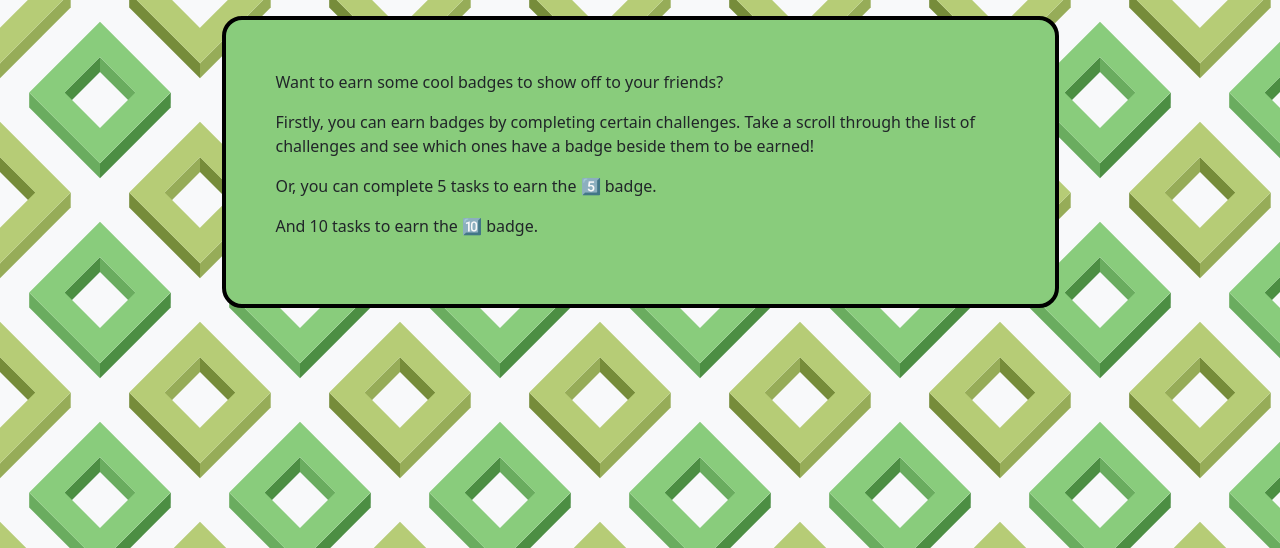
After one commit to anweshatd/ECM2423-CW, a Django app: page /challenges/badges/ in a window 1280 px wide. The commit adds this page. Shown: the top 548 px of the page. Run offline with Django 5.2, Linux system fonts and the light colour scheme.

Commit message:
favicon + badges page

```diff
--- /dev/null
+++ b/mysite/challenges/templates/challenges/badges.html
@@ -0,0 +1,25 @@
+{% extends "base.html" %}
+{% block content %}
+<style>
+.box {
+    float: center;
+    width: 75%;
+    padding: 50px;
+    border-style: solid;
+    border-color:rgb(0, 0, 0);
+    border-width: 4px;
+    border-radius: 20px;
+    margin:auto;
+    background-color:#89cc7c
+}
+</style>
+
+  <div class="box">
+    <p>Want to earn some cool badges to show off to your friends?</p>
+    <p>Firstly, you can earn badges by completing certain challenges. Take a scroll
+        through the list of challenges and see which ones have a badge beside them to be earned!</p>
+    <p>Or, you can complete 5 tasks to earn the 5️⃣ badge.</p>
+    <p>And 10 tasks to earn the 🔟 badge.</p>
+    </div>
+
+{% endblock %}
--- a/mysite/challenges/urls.py
+++ b/mysite/challenges/urls.py
@@ -7,6 +7,7 @@ urlpatterns = [
     path("<int:challenge_id>/", views.challengeIndi, name="challengeIndi"),
     path("challe/", views.challengesWithLocation, name="challengeWithLocation"),
     path("userProfile/",views.userProfile,name="userProfile"),
+    path("badges/",views.badges,name="badges"),
     #path('', views.verify_player_location, name='verify_location'),
     #path('', views.user_location, name='user_location')
 ]
--- a/mysite/challenges/views.py
+++ b/mysite/challenges/views.py
@@ -101,3 +101,6 @@ def challengeIndi(request, challenge_id):
             link.save()
             return render(request, "challenges/challenge_complete.html",context)
     return render(request, "challenges/challenge.html",context)
+
+def badges(request):
+    return render(request, "challenges/badges.html")
--- a/mysite/templates/base.html
+++ b/mysite/templates/base.html
@@ -25,6 +25,11 @@
       box-shadow: 1px 4px;
      }
     </style>
+
+{% load static %}
+<link rel="shortcut icon" type="image/png" href="{% static 'favicon-32x32.png' %}" >
+<link rel="icon" href="{% static 'favicon-32x32.png' %}" />
+
 </head>
 
 <body class="p-3 mb-2 bg-light text-dark" >
```
Also changed, not shown: mysite/static/favicon-32x32.png (added).
